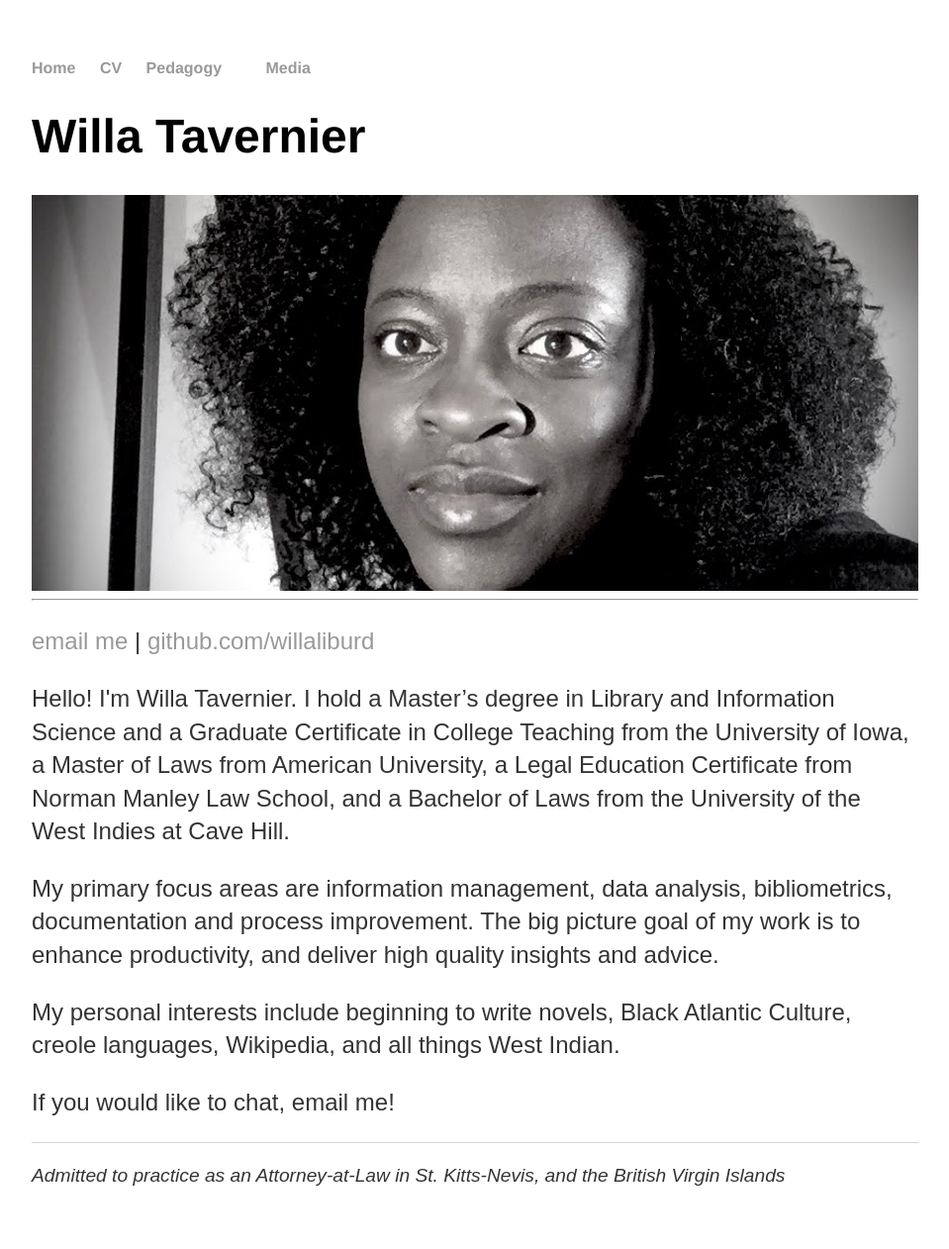
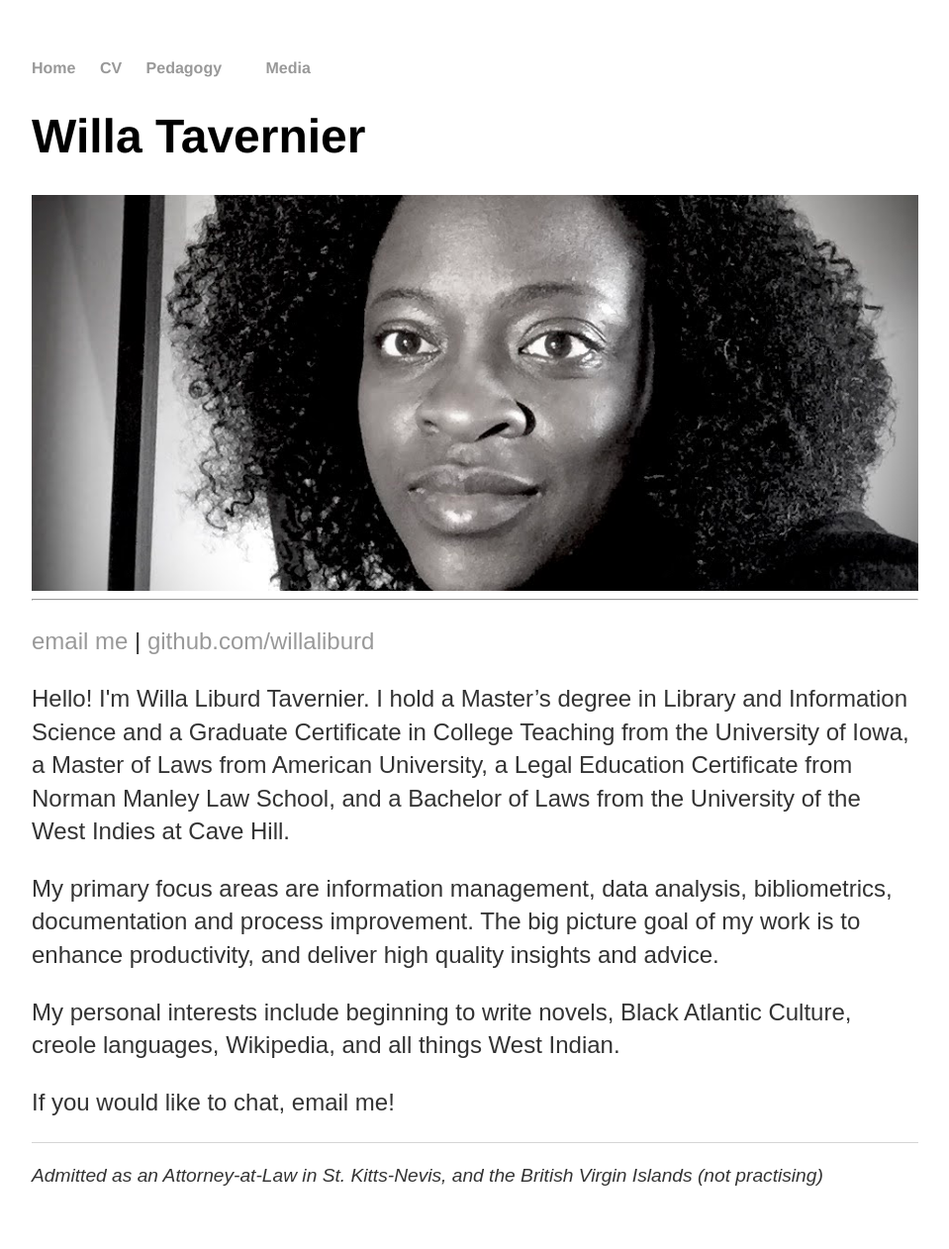
Before and after one commit to willaliburd/willaliburd.github.io, a Jekyll site: the page index.html, which Jekyll copies as it is, in a window 1280 px wide. Shown: the whole page at 99% size, without its empty margins (160-1119 px from the left). Built offline with Jekyll 4.4.1, drawn with Linux system fonts in a browser that asks for light colours.

Commit message:
Update index.html
Adding Liburd

```diff
--- a/index.html
+++ b/index.html
@@ -3,7 +3,7 @@
 	<html>
 		<head>
 			<meta name="viewport" content="width=device-width, initial-scale=1,"http-equiv="content-type" content="text/html; charset=UTF-8">
-			<title>Willa Tavernier, Knowledge Management Professional, Attorney-at-Law</title>
+			<title>Willa Liburd Tavernier, Knowledge Management Professional, Attorney-at-Law</title>
 			<!-- link to main stylesheet -->
 			<link rel="stylesheet" type="text/css" href="/css/main.css">
 
@@ -61,7 +61,7 @@
 	<hr>
 	<p><a href="mailto:willa@nattakm.com">email me</a> | <a href="https://github.com/willaliburd">github.com/willaliburd</a></p>
 
-	<p> Hello!  I'm Willa Tavernier. I hold a Master’s degree in Library and Information Science and a Graduate Certificate in College Teaching from the University of Iowa, a Master of Laws from American University, a Legal Education Certificate from Norman Manley Law School, and a Bachelor of Laws from the University of the West Indies at Cave Hill.</p>
+	<p> Hello!  I'm Willa Liburd Tavernier. I hold a Master’s degree in Library and Information Science and a Graduate Certificate in College Teaching from the University of Iowa, a Master of Laws from American University, a Legal Education Certificate from Norman Manley Law School, and a Bachelor of Laws from the University of the West Indies at Cave Hill.</p>
 
 	<p>My primary focus areas are  information management, data analysis, bibliometrics, documentation and process improvement.  The big picture goal of my work is to enhance productivity, and deliver high quality insights and advice.
 
@@ -73,7 +73,7 @@
 </div><!-- /.container -->
 
 	<footer>
-	    			<p><em>Admitted to practice as an Attorney-at-Law in St. Kitts-Nevis, and the British Virgin Islands</em></p>
+	    			<p><em>Admitted as an Attorney-at-Law in St. Kitts-Nevis, and the British Virgin Islands (not practising)</em></p>
 
 			</footer>
 		</body>
```
